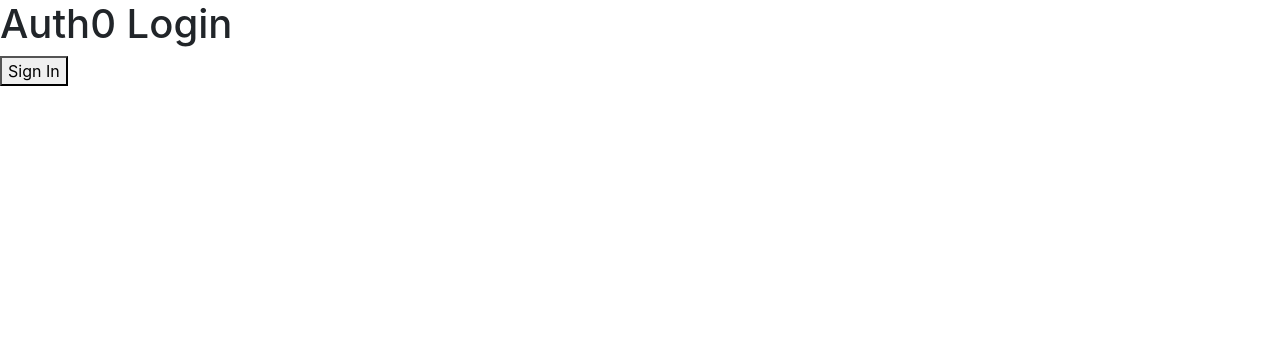
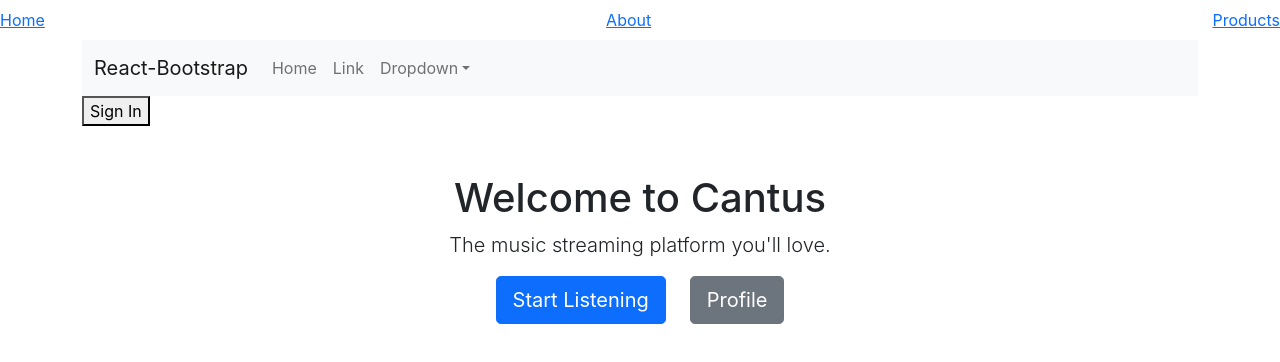
Before and after one commit to ObviousSloth/Cantus-Front-End, a React (Create React App) app in the folder cantus/: page / in a window 1280 px wide. Shown: the top 362 px of the page. Built offline with nearby package versions, Linux system fonts and the light colour scheme; no server answers; a small style sheet from the web is missing.

Commit message:
additional pages router

```diff
--- a/cantus/src/App.js
+++ b/cantus/src/App.js
@@ -3,29 +3,53 @@
 import LogoutButton from './components/LogoutButton';
 import ProfilePage from './components/Pages/ProfilePage';
 import { useAuth0 } from "@auth0/auth0-react";
+import { BrowserRouter, Routes, Route } from 'react-router-dom';
+import HomePage from './components/Pages/HomePage';
+import MusicPage from './components/Pages/MusicPage';
+import MusicLibrary from './components/Pages/MusicLibrary';
+import SharedLayout from './components/SharedLayout';
+import Error from './components/Pages/Error';
 
 function App() {
 
   const { isLoading, error } = useAuth0();
 
   return (
-    <main>
-      <h1>Auth0 Login</h1>
+    <div className="App">
        {error && <p>Oops... {error.message}</p>}
        {!error && isLoading && <p>Loading... </p>}
        {!error && !isLoading && (
-        <>
-         <LoginButton />
-          <LogoutButton />
-          <ProfilePage />
-        </>
-       )}
+    <BrowserRouter>
+      <Routes>
+        <Route path='/' element={<SharedLayout/>}>
+        <Route index element={<HomePage />} />
+        <Route path='products' element={<MusicLibrary />} />
+        <Route path='products/:productId' element={<MusicPage />} />
+        <Route path='*' element={<Error/>}/>
+        </Route>
+      </Routes>
+    </BrowserRouter>
+   )}
 
-
-
-    </main>
+    </div>
 
   );
 }
 
 export default App;
+
+{/* <main>
+<h1>Auth0 Login</h1>
+ {error && <p>Oops... {error.message}</p>}
+ {!error && isLoading && <p>Loading... </p>}
+ {!error && !isLoading && (
+
+   <LoginButton />
+    <LogoutButton />
+    <ProfilePage />
+  </>
+ )}
+
+
+
+</main> */}
--- a/cantus/src/components/Pages/HomePage.js
+++ b/cantus/src/components/Pages/HomePage.js
@@ -2,6 +2,9 @@
 import { Link } from 'react-router-dom';
 import { Container, Row, Col, Button } from 'react-bootstrap';
 import Header from '../Header';
+import LoginButton from '../LoginButton';
+import LogoutButton from '../LogoutButton';
+import ProfilePage from './ProfilePage'
 
 function HomePage() {
   return (
@@ -9,6 +12,9 @@
          <div>
             <Header />
         </div>
+        <LoginButton />
+    <LogoutButton />
+    <ProfilePage />
       <Row className="justify-content-center mt-5">
         <Col md={8} className="text-center">
           <h1>Welcome to Cantus</h1>
--- /dev/null
+++ b/cantus/src/components/SharedLayout.js
@@ -0,0 +1,13 @@
+import { Outlet } from 'react-router-dom';
+import StyledNavbar from './StylesNavbar';
+const Home = () => {
+  return (
+  <>
+
+    <StyledNavbar/>
+    <Outlet/>
+
+  </>
+  );
+};
+export default Home;
--- /dev/null
+++ b/cantus/src/components/StylesNavbar.js
@@ -0,0 +1,19 @@
+import React from 'react'
+import {NavLink} from 'react-router-dom'
+
+
+const StyledNavbar = () => {
+  return (
+    <nav className='navbar'>
+        <NavLink to='/'
+    className={({ isActive }) => (isActive ? 'link active' : 'link')}
+    >Home</NavLink>
+        <NavLink to='/about' className={({ isActive }) => (isActive ? 'link active' : 'link')}
+    >About</NavLink>
+        <NavLink to='/products' className={({ isActive }) => (isActive ? 'link active' : 'link')}
+    >Products</NavLink>
+    </nav>
+  )
+}
+
+export default StyledNavbar
```
Also changed, not shown: 2 other files (tests, documents, lock files or other folders).
